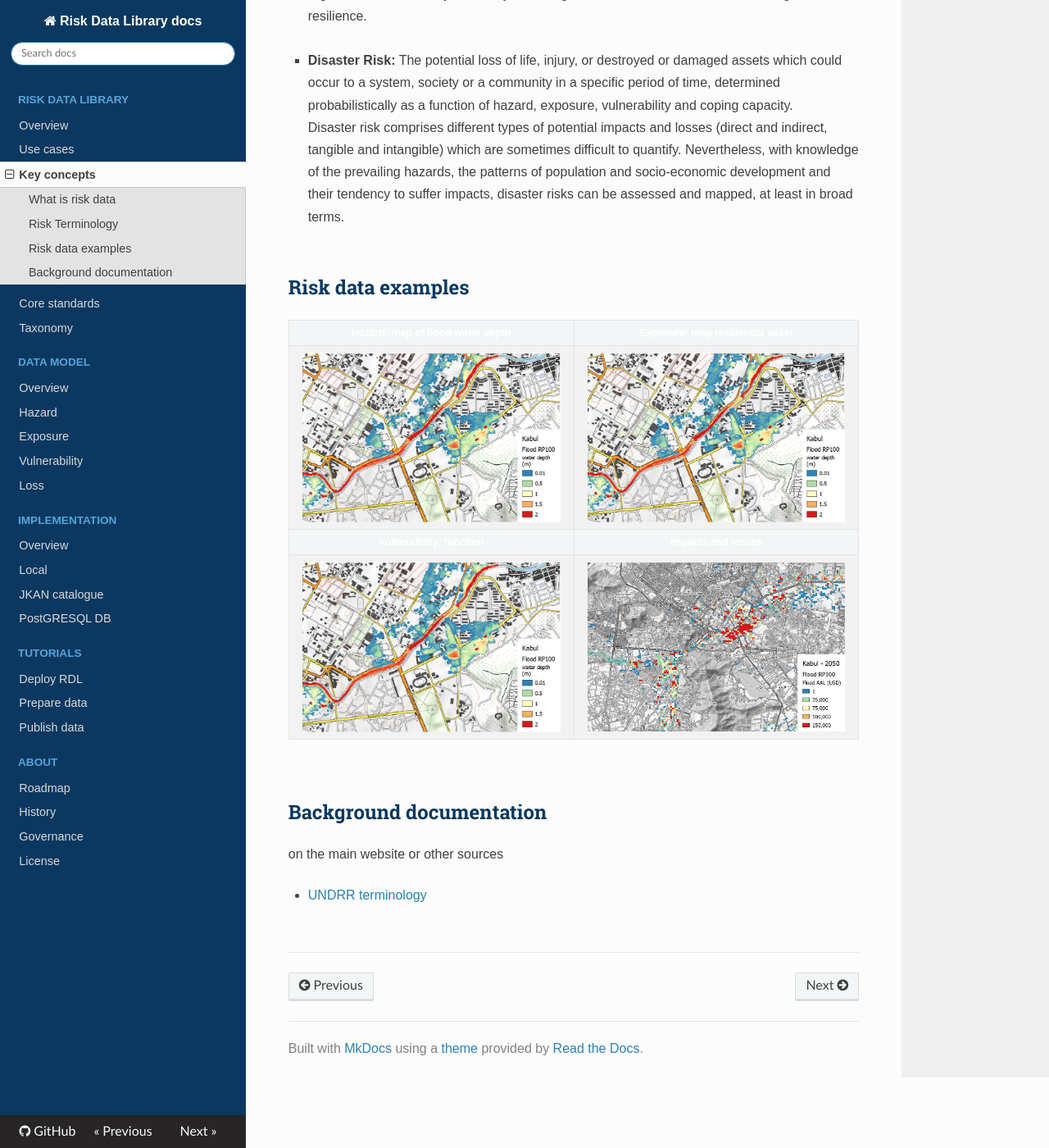
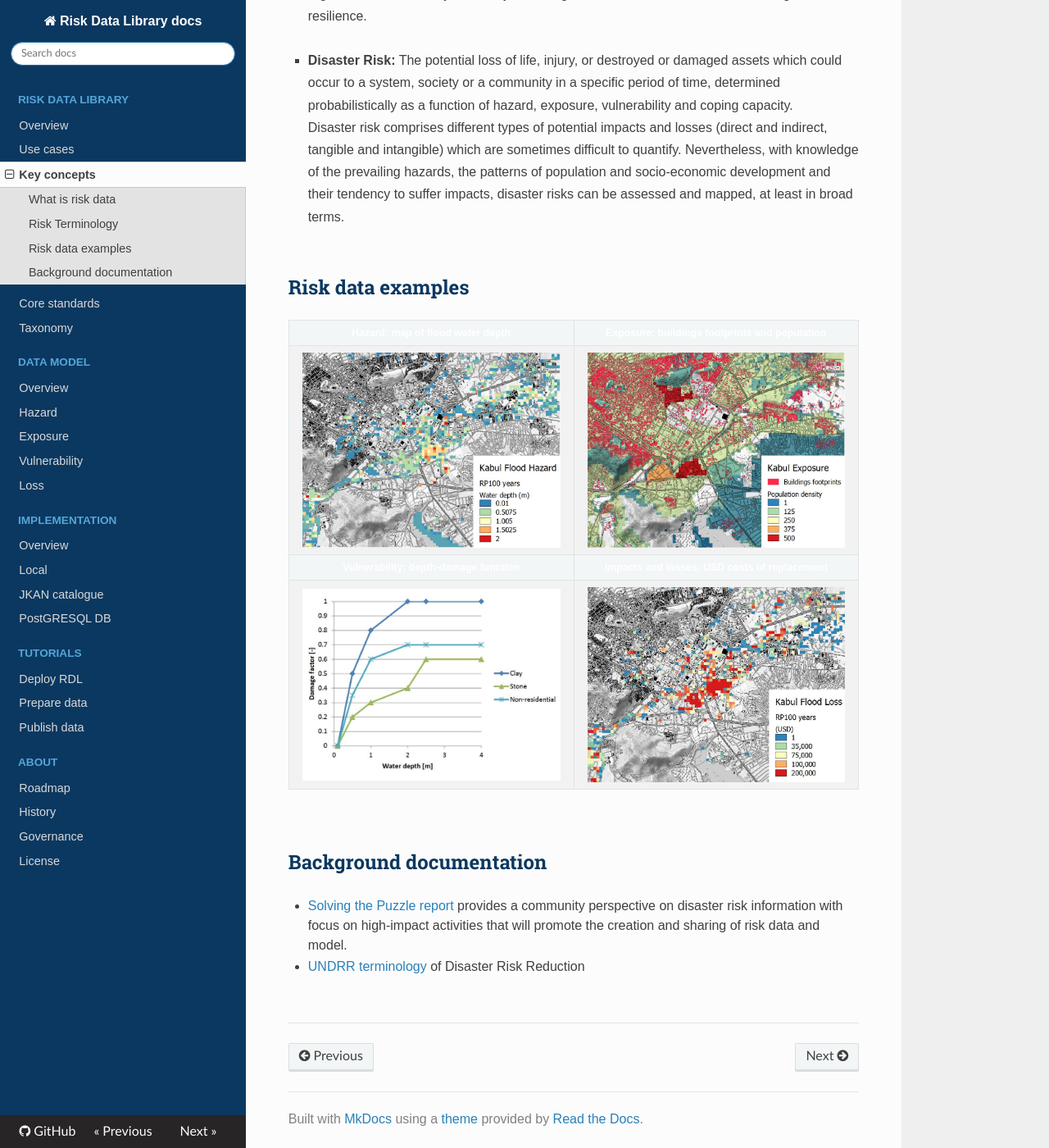
Before and after one commit to GFDRR/rdl-docs, an MkDocs documentation site: the page built from docs/keyconcepts.md, in a window 1280 px wide and 1400 px high, scrolled down 1925 px. Shown: the whole window at 82% size. Built offline with MkDocs 1.6.1, drawn with Linux system fonts in a browser that asks for light colours; nearby versions of some CDN libraries.

Commit message:
update key concepts

```diff
--- a/docs/keyconcepts.md
+++ b/docs/keyconcepts.md
@@ -30,20 +30,20 @@ Disaster risk comprises different types of potential impacts and losses (direct
 
 <table><tr>
 <td align="center" width=50% bgcolor="#0b3860"><b><font color="#fff">Hazard: map of flood water depth</font></b></td>
-<td align="center" width=50% bgcolor="#0b3860"><b><font color="#fff">Exposure: map residential asset</font></b></td></tr>
-<tr><td><img src="img/hzd_fl_kabul.jpg" width="100%"></td><td><img src="img/hzd_fl_kabul.jpg" width="100%"></td></tr>
+<td align="center" width=50% bgcolor="#0b3860"><b><font color="#fff">Exposure: buildings footprints and population</font></b></td></tr>
+<tr><td><img src="img/sample_hzd.jpg" width="100%"></td><td><img src="img/sample_exp.jpg" width="100%"></td></tr>
 <tr>
-<td align="center" width=50% bgcolor="#0b3860"><b><font color="#fff">Vulnerability: function</font></b></td>
-<td align="center" width=50% bgcolor="#0b3860"><b><font color="#fff">Impacts and losses</font></b></td></tr>
-<tr><td><img src="img/hzd_fl_kabul.jpg" width="100%"></td><td><img src="img/lss_fl_kabul.jpg" width="100%"></td></tr>
+<td align="center" width=50% bgcolor="#0b3860"><b><font color="#fff">Vulnerability: depth-damage function</font></b></td>
+<td align="center" width=50% bgcolor="#0b3860"><b><font color="#fff">Impacts and losses: USD costs of replacement</font></b></td></tr>
+<tr><td><img src="img/sample_vln.jpg" width="100%"></td><td><img src="img/sample_lss.jpg" width="100%"></td></tr>
 </table>
 <br>
 
 ## Background documentation
 
-on the main website or other sources
+- [Solving the Puzzle report](http://riskdatalibrary.org/assets/docs/communityReports/solving-the-puzzle-report.pdf) provides a community perspective on disaster risk information with focus on high-impact activities that will promote the creation and sharing of risk data and model.
 
-- [UNDRR terminology](https://www.undrr.org/terminology)
+- [UNDRR terminology](https://www.undrr.org/terminology) of Disaster Risk Reduction
 
 
 <br><hr>
```
Also changed, not shown: docs/img/sample_exp.jpg (added), docs/img/sample_hzd.jpg (added), docs/img/sample_lss.jpg (added), docs/img/sample_vln.jpg (added).
